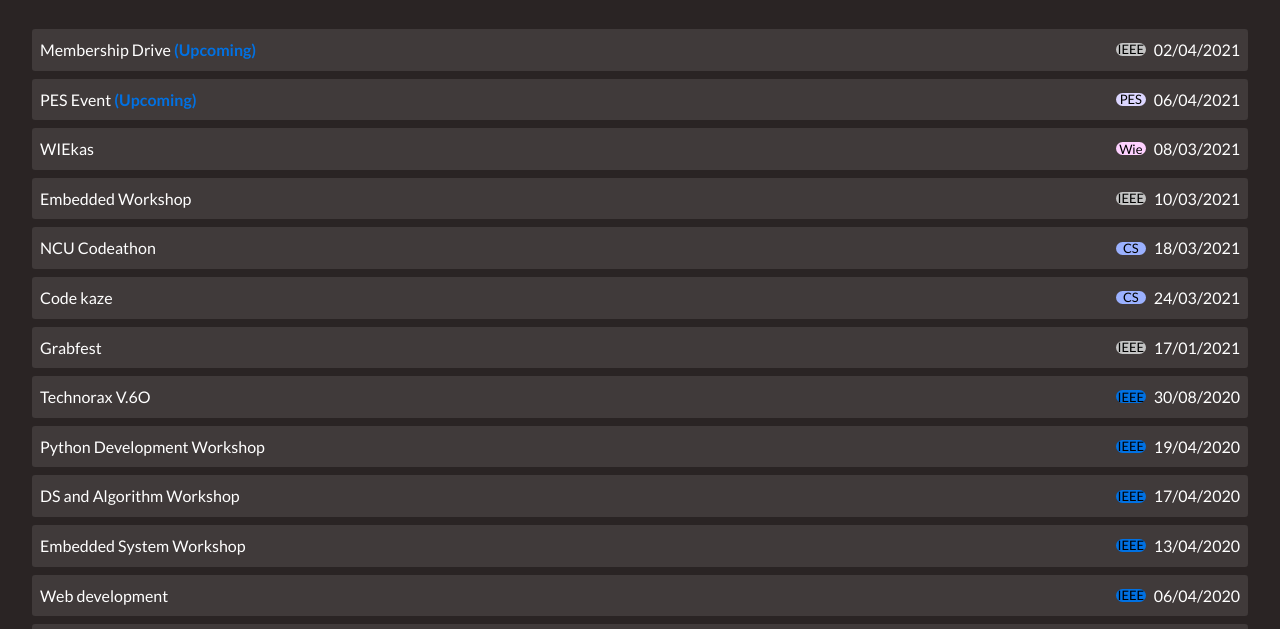
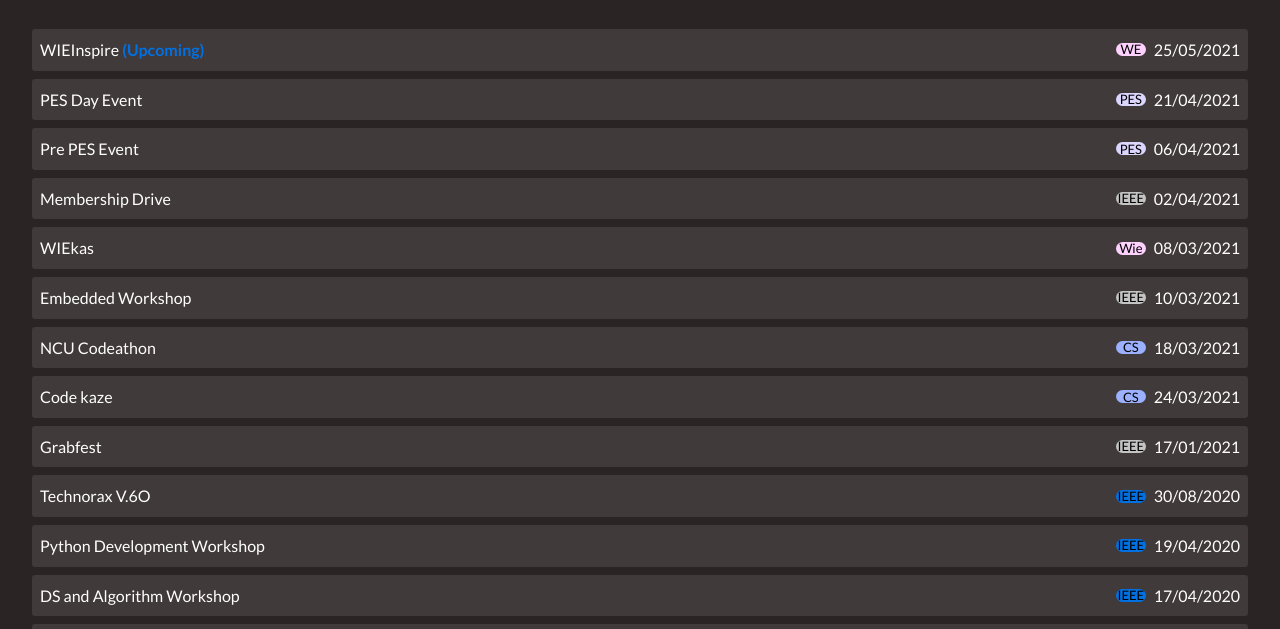
Before and after one commit to ishitaac/ieeeadgitmweb.github.io, a plain HTML site: page recentevents.html in a window 1280 px wide. Shown: the part 147-776 px from the top of the page. Drawn offline with nearby package versions, Linux system fonts and the light colour scheme.

Commit message:
Update recentevents.html

```diff
--- a/recentevents.html
+++ b/recentevents.html
@@ -44,18 +44,33 @@
     </div>
 
     <div class="recentevents__container">
+             <div class="recentevents__details">
+        <p class="recentevents__name">WIEInspire <strong>(Upcoming)</strong></p>
+        <div class="recentevents__data">
+          <button type="button" name="button" class="chpbtn wie">WE</button>
+          <p class="recentevents__date">25/05/2021</p>
+        </div>
+      </div>
       <div class="recentevents__details">
-        <p class="recentevents__name">Membership Drive  <strong>(Upcoming)</strong></p>
+        <p class="recentevents__name">PES Day Event</p>
+        <div class="recentevents__data">
+          <button type="button" name="button" class="chpbtn pes">PES</button>
+          <p class="recentevents__date">21/04/2021</p>
+        </div>
+      </div>
+
+      <div class="recentevents__details">
+        <p class="recentevents__name">Pre PES Event</p>
+        <div class="recentevents__data">
+          <button type="button" name="button" class="chpbtn pes">PES</button>
+          <p class="recentevents__date">06/04/2021</p>
+        </div>
+      </div>
+      <div class="recentevents__details">
+        <p class="recentevents__name">Membership Drive</p>
         <div class="recentevents__data">
           <button type="button" name="button" class="chpbtn ieee">IEEE</button>
           <p class="recentevents__date">02/04/2021</p>
-        </div>
-      </div>
-      <div class="recentevents__details">
-        <p class="recentevents__name">PES Event <strong>(Upcoming)</strong></p>
-        <div class="recentevents__data">
-          <button type="button" name="button" class="chpbtn pes">PES</button>
-          <p class="recentevents__date">06/04/2021</p>
         </div>
       </div>
       <div class="recentevents__details">
```
